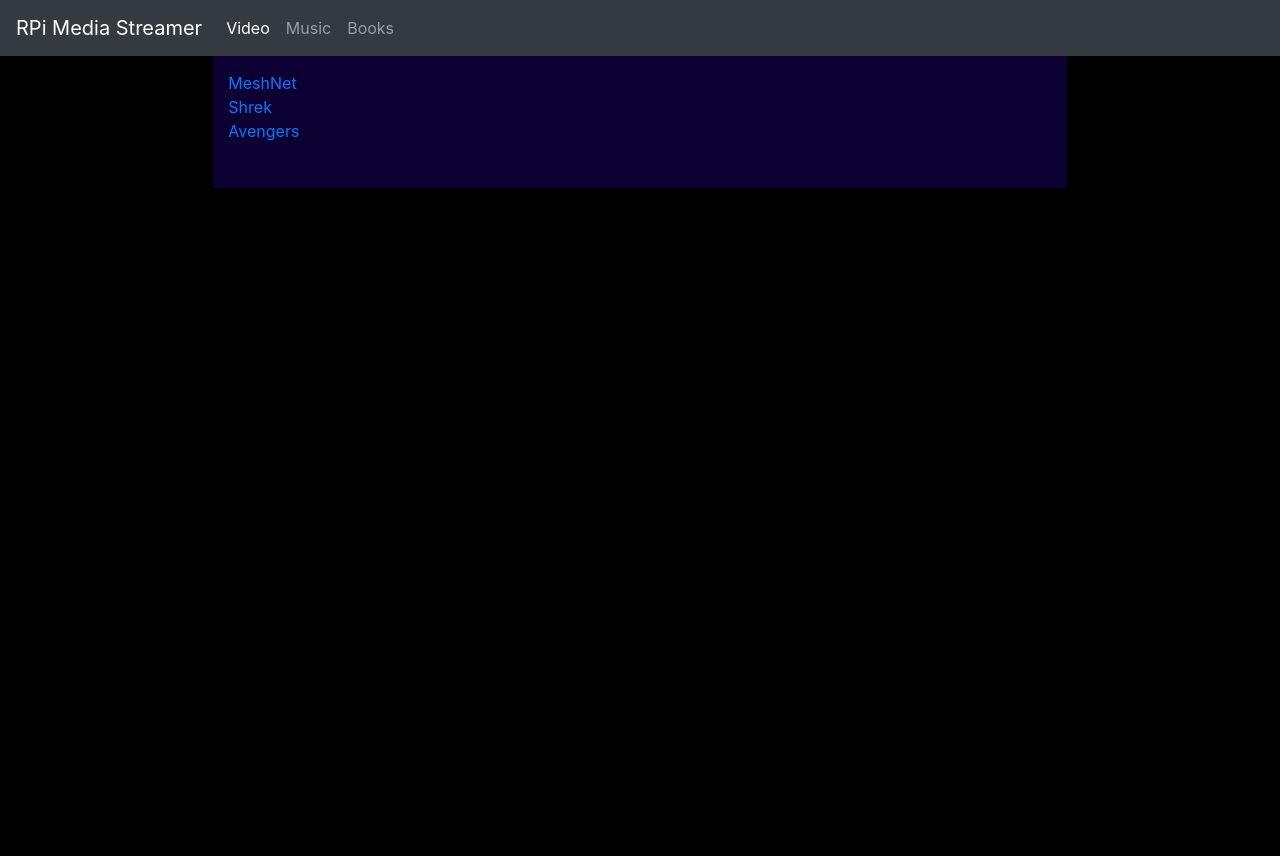
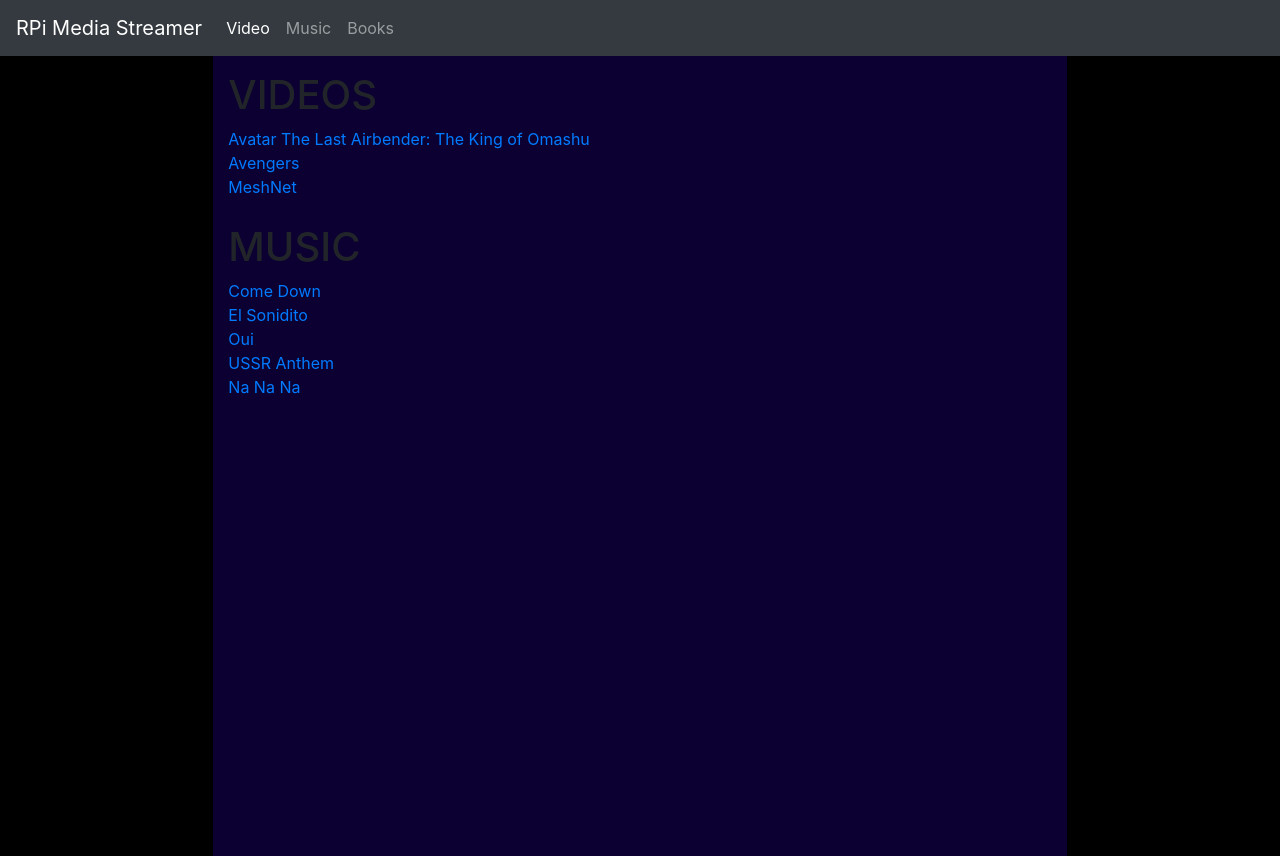
Before and after one commit to kingandrewsolomon/576-GroupProj, a website: page content/index.html in a window 1280 px wide. Before the commit the page ends 800 px from the top, so only its background shows below. Drawn offline with nearby package versions, Linux system fonts and the light colour scheme.

Commit message:
added correct links. should be done

```diff
--- a/content/index.html
+++ b/content/index.html
@@ -4,7 +4,6 @@
 <head>
     <title>Hello World!</title>
     <link rel="icon" href="/content/favicon.ico">
-    <!-- <link rel="stylesheet" type="text/css" href="./app.css"> -->
     <link rel="stylesheet" href="https://stackpath.bootstrapcdn.com/bootstrap/4.3.1/css/bootstrap.min.css"
         integrity="sha384-ggOyR0iXCbMQv3Xipma34MD+dH/1fQ784/j6cY/iJTQUOhcWr7x9JvoRxT2MZw1T" crossorigin="anonymous">
 </head>
@@ -34,10 +33,17 @@
     <div class="container-fluid">
         <div class="row">
             <div class="col-sm-2"></div>
-            <div class="col-sm-8" style="background-color: #0C0032;padding-bottom: 45px;padding-top: 15px">
-                <a href="/stream?movie=shrek.mov">MeshNet</a></br>
-                <a href="/stream?movie=shrek.mov">Shrek</a></br>
-                <a href="/stream?movie=shrek.mov">Avengers</a>
+            <div class="col-sm-8" style="background-color: #0C0032;padding-bottom: 45px;padding-top: 15px; height: 800px">
+                <h1>VIDEOS</h1>
+                <a href="/stream?movie=videos/105.mov">Avatar The Last Airbender: The King of Omashu</a></br>
+                <a href="/stream?movie=videos/Avengers.mov">Avengers</a></br>
+                <a href="/stream?movie=videos/MeshNet.mov">MeshNet</a></br></br>
+                <h1>MUSIC</h1>
+                <a href="/stream?movie=music/Come_Down.mp3">Come Down</a></br>
+                <a href="/stream?movie=music/El_Sonidito.mp3">El Sonidito</a></br>
+                <a href="/stream?movie=music/Oui.mp3">Oui</a></br>
+                <a href="/stream?movie=music/USSRAnthem.mp3">USSR Anthem</a></br>
+                <a href="/stream?movie=music/NaNaNa.mp3">Na Na Na</a></br></br>
             </div>
             <div class="col-sm-2"></div>
         </div>
--- a/stream_server.js
+++ b/stream_server.js
@@ -17,7 +17,7 @@ router.get('/stream', (req, res) => {
     let t = req.url;
 
     if (t.indexOf('?') === -1) {
-        t = '/stream?movie=shrek.mov';
+        t = '/stream?movie=MeshNet.mov';
     }
 
     t = t.split("?");
```
Also changed, not shown: 1 other file.
